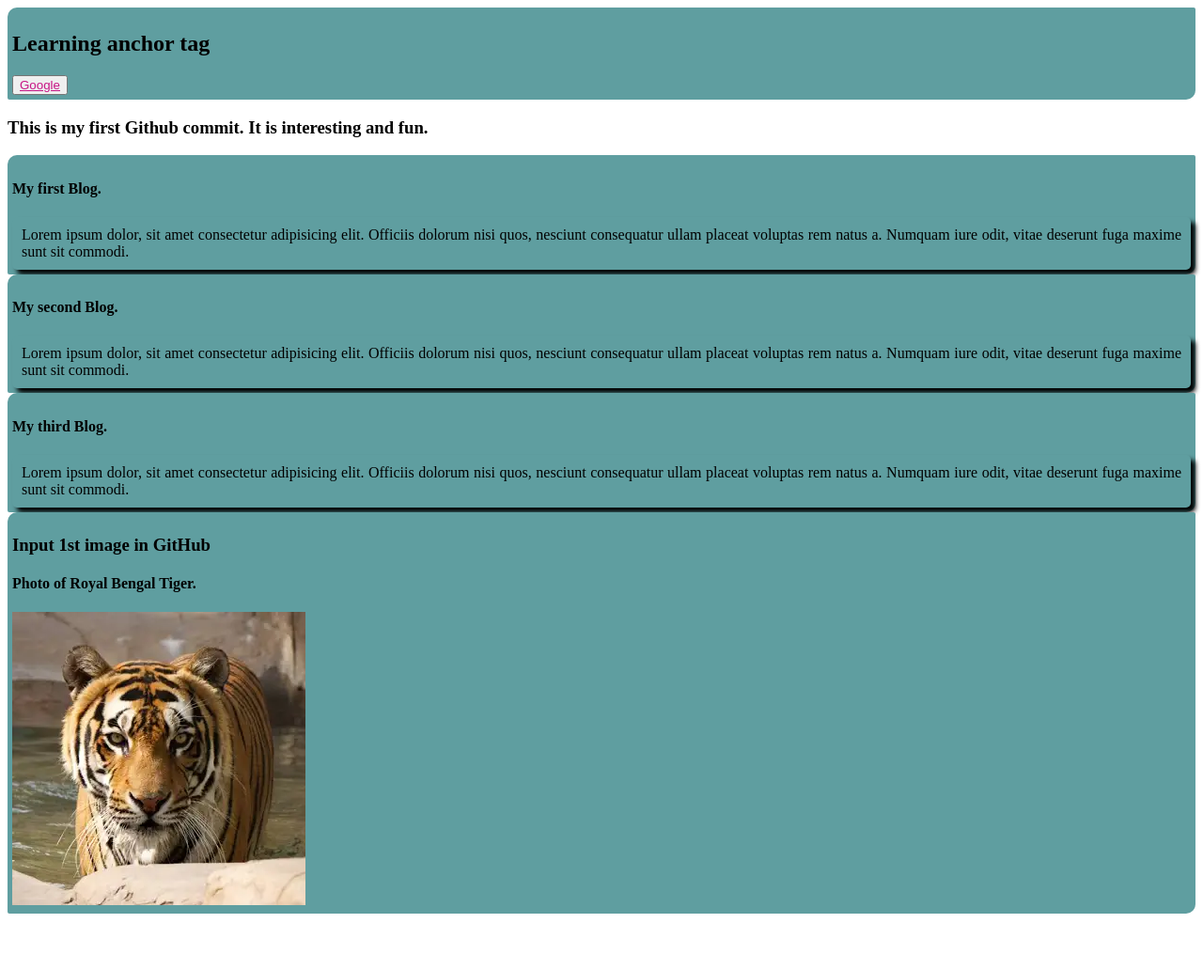
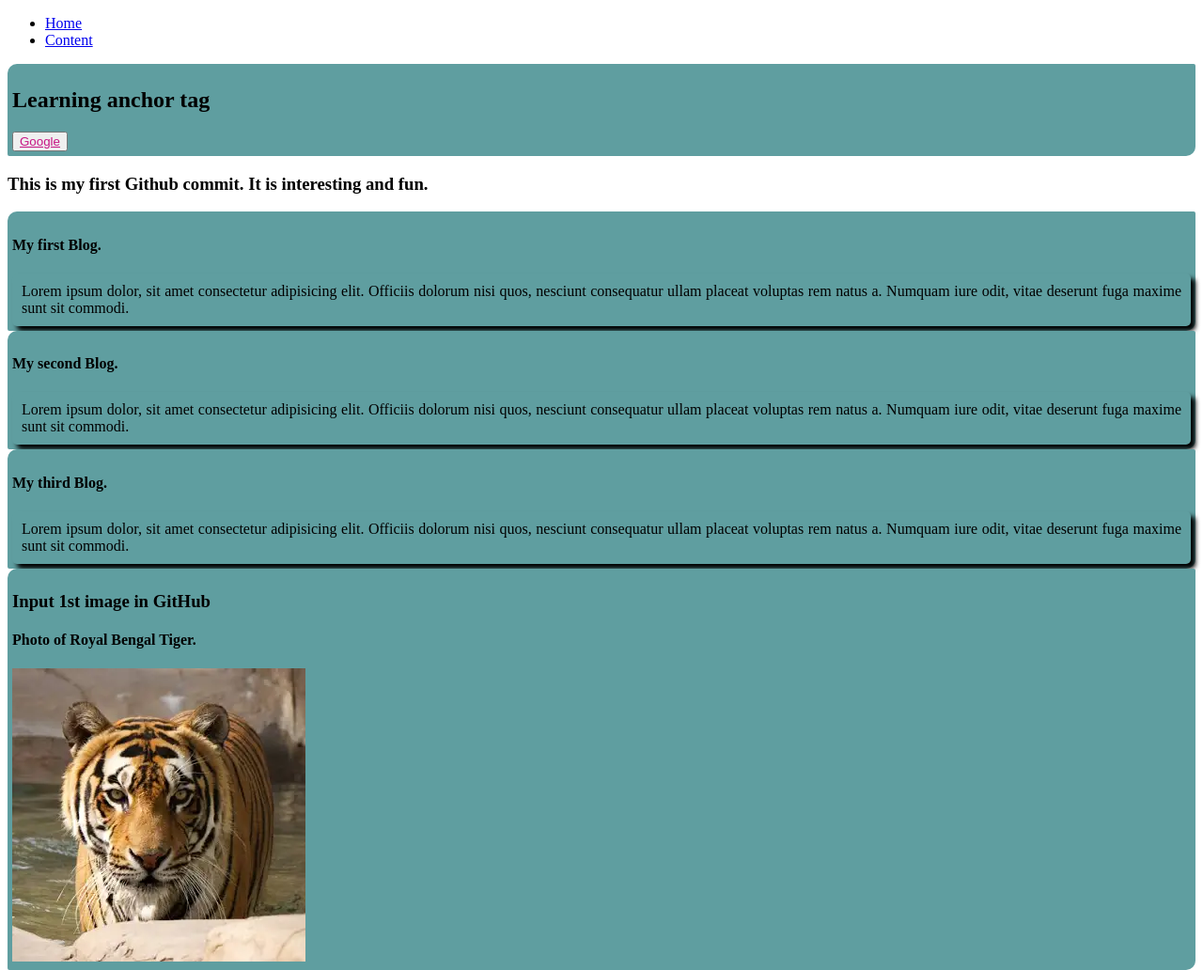
Before and after one commit to SmArafatRahman/git-with-ph, a plain HTML site: page index.html in a window 1280 px wide. Shown: the whole page at 94% size. Before the commit the page ends 980 px from the top, so only its background shows below. Drawn offline with Linux system fonts and the light colour scheme.

Commit message:
add navigation bar

```diff
--- a/index.html
+++ b/index.html
@@ -7,6 +7,14 @@
     <link rel="stylesheet" href="style.css">
 </head>
 <body>
+    <section>
+        <nav>
+            <ul>
+                <li><a href="home.html">Home</a></li>
+                <li><a href="index.html">Content</a></li>
+            </ul>
+        </nav>
+    </section>
     <div>
         <h2>Learning anchor tag</h2>
         <button style="text-align: center;"><a href="https://www.google.com/" style="color:mediumvioletred;">Google</a></button>
```
Also changed, not shown: nav.html (added, +11 -0 lines), nav.css (added).
